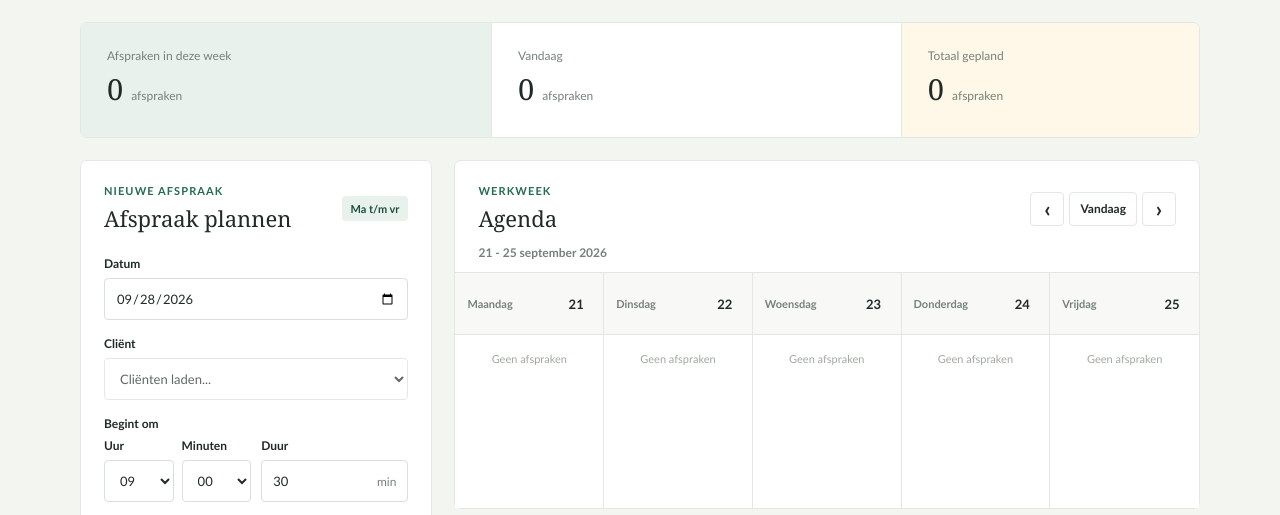
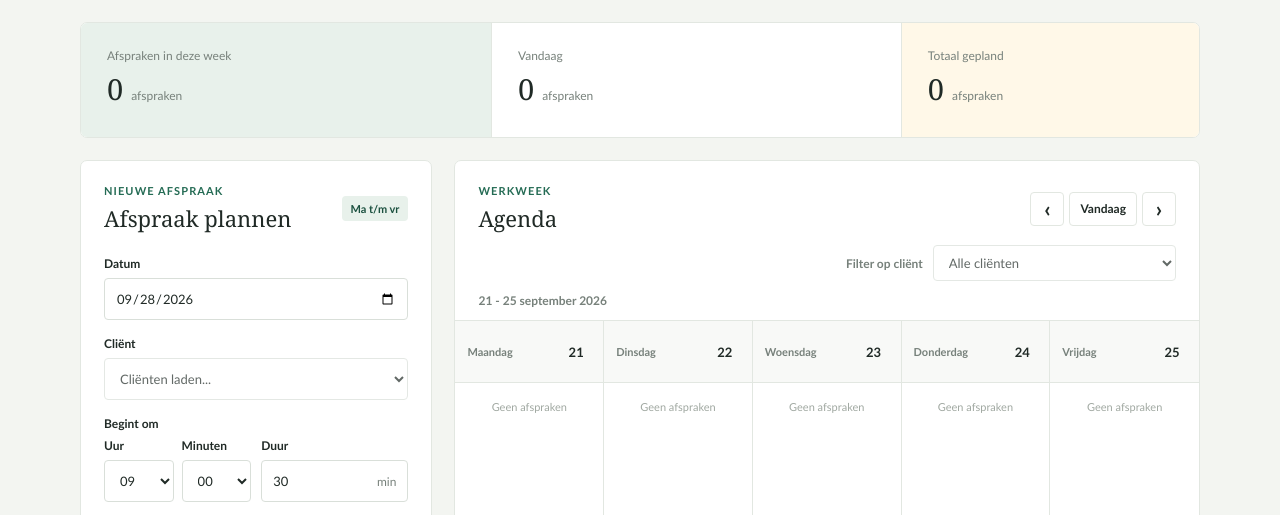
Before and after one commit to jwhlinders/demo-dashboard, a website with bundled scripts: page index.html in a window 1280 px wide. Shown: the part 216-731 px from the top of the page. Built offline with nearby package versions, Linux system fonts and the light colour scheme; files whose address does not match are found by name.

Commit message:
add filter op agenda

```diff
--- a/agenda.js
+++ b/agenda.js
@@ -4,6 +4,7 @@ const dateFormat = new Intl.DateTimeFormat("nl-NL", { day: "numeric", month: "sh
 const weekdayFormat = new Intl.DateTimeFormat("nl-NL", { weekday: "long" });
 const monthFormat = new Intl.DateTimeFormat("nl-NL", { month: "long", year: "numeric" });
 const calendarGrid = document.querySelector("#calendar-grid");
+const clientFilter = document.querySelector("#agenda-client-filter");
 const statusMessage = document.querySelector("#storage-status");
 export let appointments = [];
 export let selectedWeek = getWeekStart();
@@ -55,22 +56,42 @@ export function setStorageStatus(message, isError = false) {
   statusMessage.classList.toggle("is-error", isError);
 }
 
+function updateClientFilter() {
+  const selectedClient = clientFilter.value;
+  const clients = [...new Set(appointments.map((appointment) => appointment.client))]
+    .sort((first, second) => first.localeCompare(second, "nl"));
+  clientFilter.replaceChildren(new Option("Alle cliënten", ""));
+  for (const client of clients) clientFilter.add(new Option(client, client));
+  clientFilter.value = clients.includes(selectedClient) ? selectedClient : "";
+  clientFilter.disabled = clients.length === 0;
+}
+
+function getVisibleAppointments() {
+  const selectedClient = clientFilter.value;
+  return selectedClient
+    ? appointments.filter((appointment) => appointment.client === selectedClient)
+    : appointments;
+}
+
 function updateSummary() {
+  const visibleAppointments = getVisibleAppointments();
   const weekEnd = new Date(selectedWeek);
   weekEnd.setDate(weekEnd.getDate() + 5);
   const weekStartString = localDateString(selectedWeek);
   const weekEndString = localDateString(weekEnd);
-  const weekAppointments = appointments.filter((appointment) => appointment.date >= weekStartString && appointment.date < weekEndString);
+  const weekAppointments = visibleAppointments.filter((appointment) => appointment.date >= weekStartString && appointment.date < weekEndString);
   const today = localDateString();
-  const todayAppointments = appointments.filter((appointment) => appointment.date === today);
-  const upcomingAppointments = appointments.filter((appointment) => appointment.date >= today);
+  const todayAppointments = visibleAppointments.filter((appointment) => appointment.date === today);
+  const upcomingAppointments = visibleAppointments.filter((appointment) => appointment.date >= today);
   document.querySelector("#weekly-count").textContent = String(weekAppointments.length);
   document.querySelector("#today-count").textContent = String(todayAppointments.length);
   document.querySelector("#appointment-count").textContent = String(upcomingAppointments.length);
 }
 
 export function renderCalendar() {
+  updateClientFilter();
   calendarGrid.replaceChildren();
+  const visibleAppointments = getVisibleAppointments();
   const weekEnd = new Date(selectedWeek);
   weekEnd.setDate(weekEnd.getDate() + 4);
   document.querySelector("#week-label").textContent = selectedWeek.getMonth() === weekEnd.getMonth()
@@ -81,7 +102,7 @@ export function renderCalendar() {
     const day = new Date(selectedWeek);
     day.setDate(day.getDate() + dayOffset);
     const dateString = localDateString(day);
-    const dayAppointments = appointments.filter((appointment) => appointment.date === dateString).sort((first, second) => first.start.localeCompare(second.start));
+    const dayAppointments = visibleAppointments.filter((appointment) => appointment.date === dateString).sort((first, second) => first.start.localeCompare(second.start));
     const dayColumn = document.createElement("section");
     dayColumn.className = "calendar-day";
     dayColumn.setAttribute("aria-label", `${weekdayFormat.format(day)} ${dateFormat.format(day)}`);
@@ -195,4 +216,5 @@ document.querySelector("#logout-button").addEventListener("click", async (event)
 document.querySelector("#previous-week").addEventListener("click", () => { selectedWeek.setDate(selectedWeek.getDate() - 7); renderCalendar(); });
 document.querySelector("#next-week").addEventListener("click", () => { selectedWeek.setDate(selectedWeek.getDate() + 7); renderCalendar(); });
 document.querySelector("#current-week").addEventListener("click", () => { selectedWeek = getWeekStart(); renderCalendar(); });
+clientFilter.addEventListener("change", renderCalendar);
 loadAppointments(startEditingAppointment);
--- a/index.html
+++ b/index.html
@@ -120,6 +120,14 @@
           </div>
         </div>
 
+        <div class="calendar-filter">
+          <label class="agenda-filter" for="agenda-client-filter">
+            <span>Filter op cliënt</span>
+            <select id="agenda-client-filter" aria-label="Filter agenda op cliënt">
+              <option value="">Alle cliënten</option>
+            </select>
+          </label>
+        </div>
         <div class="week-label" id="week-label" aria-live="polite"></div>
         <div class="calendar-scroll">
           <div class="calendar-grid" id="calendar-grid" aria-label="Werkdagen maandag tot en met vrijdag"></div>
--- a/styles.css
+++ b/styles.css
@@ -690,6 +690,27 @@ td.hours-cell {
   margin-bottom: 6px;
 }
 
+.calendar-filter {
+  display: flex;
+  justify-content: flex-end;
+  padding: 12px 23px 0;
+}
+
+.agenda-filter {
+  width: min(100%, 330px);
+  display: grid;
+  grid-template-columns: auto minmax(0, 1fr);
+  align-items: center;
+  gap: 10px;
+  color: var(--muted);
+  font-size: 12px;
+  font-weight: 700;
+}
+
+.agenda-filter select {
+  min-height: 36px;
+}
+
 .week-controls {
   display: flex;
   align-items: center;
@@ -896,6 +917,11 @@ td.hours-cell {
     padding: 0 19px;
   }
 
+  .calendar-filter {
+    padding-right: 19px;
+    padding-left: 19px;
+  }
+
   .week-label {
     padding-right: 19px;
     padding-left: 19px;
@@ -975,6 +1001,15 @@ td.hours-cell {
     padding: 0 21px;
   }
 
+  .calendar-filter {
+    padding-right: 21px;
+    padding-left: 21px;
+  }
+
+  .agenda-filter {
+    width: 100%;
+  }
+
   .week-label {
     padding-right: 21px;
     padding-left: 21px;
```
